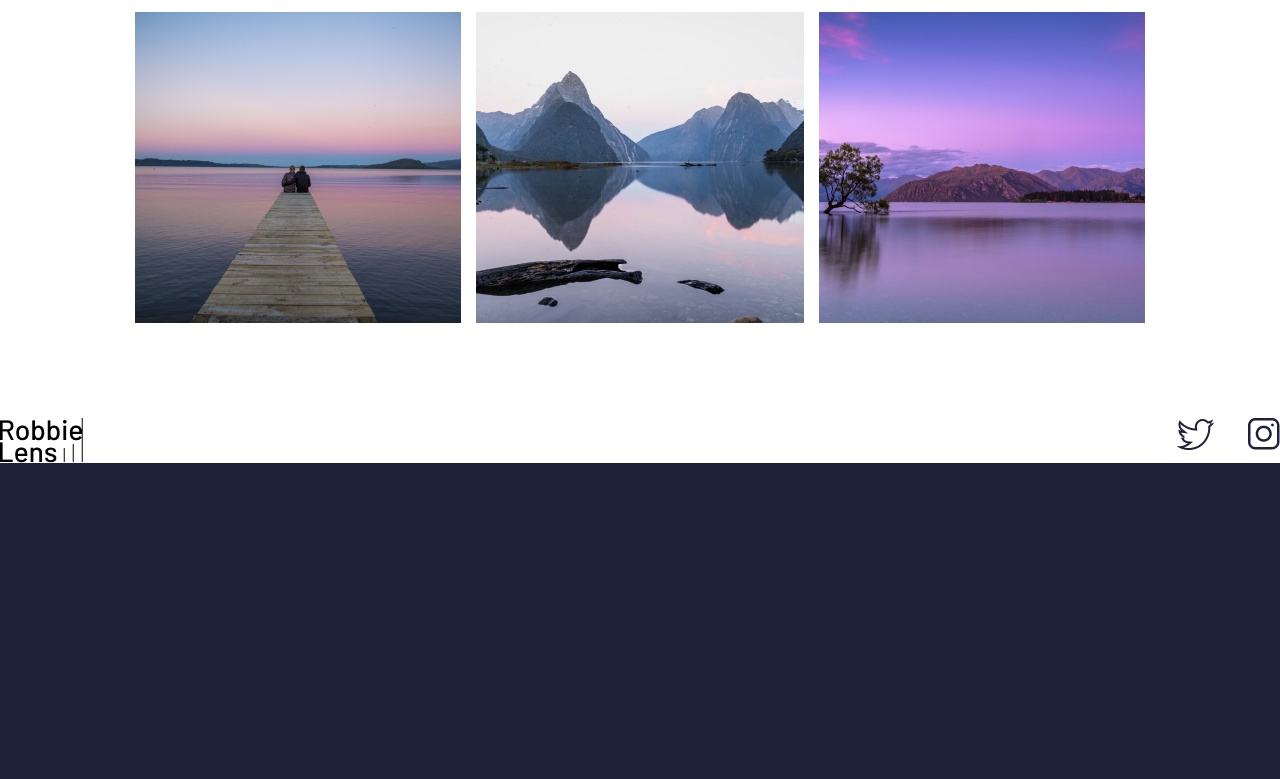
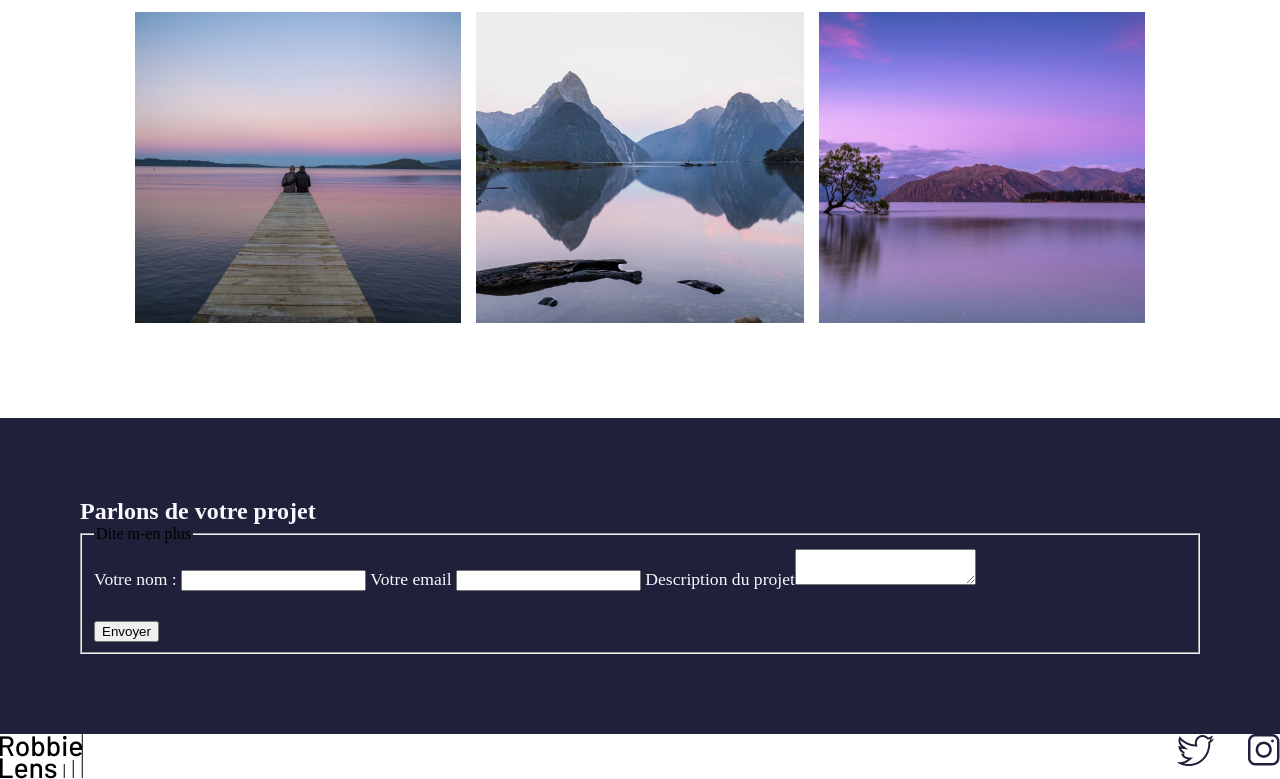
Before and after one commit to wlm6alx/Hello-World-Git, a plain HTML site: page index.html in a window 1280 px wide. Shown: the part 1132-1911 px from the top of the page. Before the commit the page ends 1595 px from the top, so only its background shows below. Drawn offline with Linux system fonts and the light colour scheme.

Commit message:
commit du formulaire

```diff
--- a/index.html
+++ b/index.html
@@ -30,7 +30,7 @@
                        Depuis plus de 5 ans maintenant, j’exerce mon métier avec la passion <br>
                        qui m’anime : capturer l’essence de chaque instant.
                    </p>
-                   <a href="portfolio.html" class="cta">UN PROJET ? ÉCRIVEZ-MOI</a>
+                   <a href="#projet" class="cta">UN PROJET ? ÉCRIVEZ-MOI</a>
                 </div>
                     <img  src="image/robbie-lens.png" alt="Portrait avec effet de la photographe Robbie Lens">
         </section>
@@ -49,7 +49,20 @@
           <img  src="image/element-6.png" alt="Portrait avec effet de la photographe Robbie Lens">
     </div>
 </section>
-
+        <section class="section-contact">
+            <H2>Parlons de votre projet</H2>
+            <form action="" method="get" id="projet">
+                <fieldset>
+                    <legend>Dite m-en plus</legend>
+                    <p>
+                        <label for="nom">Votre nom :</label> <input name="nom" id="nom" type="text">
+                        <label for="email">Votre email</label> <input type="email" name="email" id="email">
+                        <label for="zone-texte">Description du projet</label><textarea name="Description" id="description"></textarea>
+                    </p>
+                  <input type="submit" value="Envoyer">
+                </fieldset>
+            </form>
+        </section>
 </main>
 
 <footer>
```
Also changed, not shown: dossier - demo/a-propos.html (+10 -5 lines).
